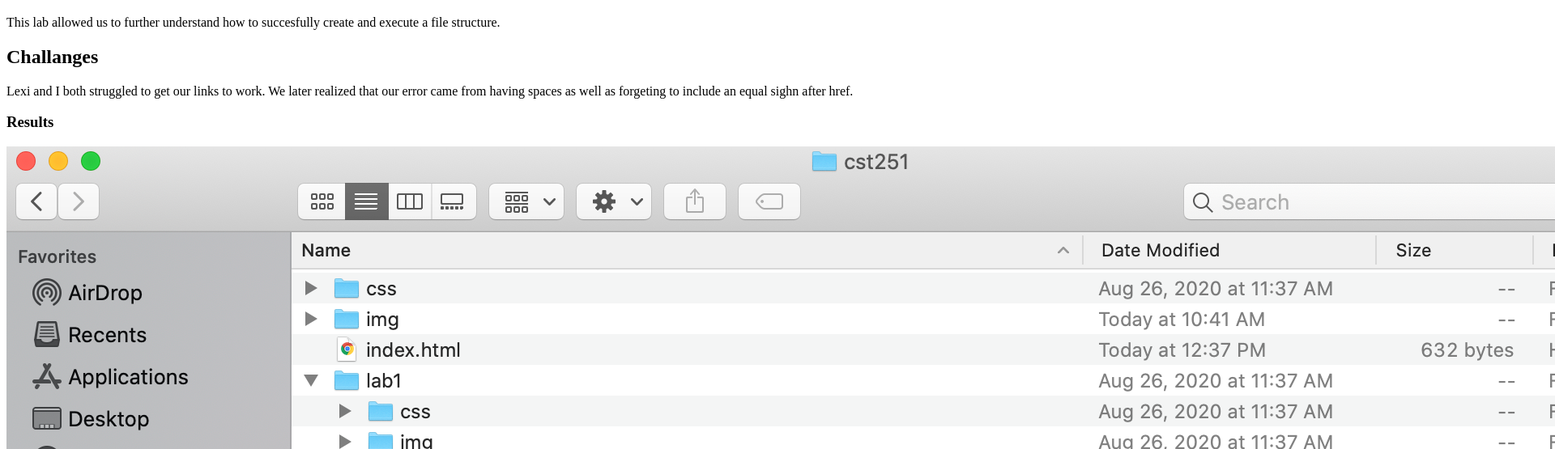
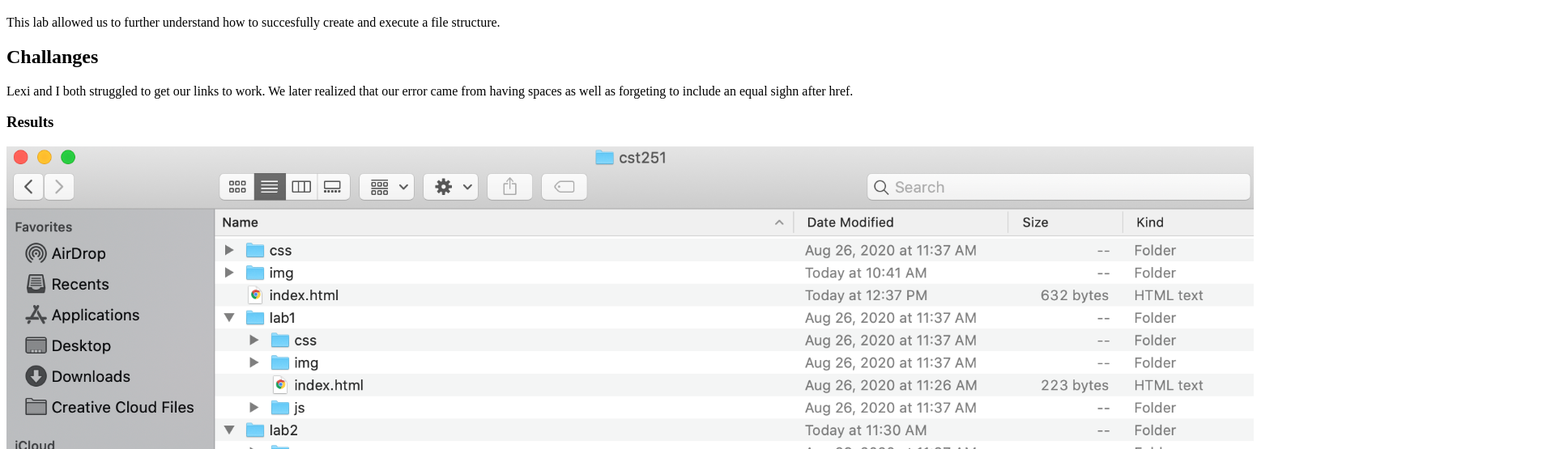
Before and after one commit to abceemi/cst251, a plain HTML site: page lab3/filestructure.html in a window 1280 px wide. Shown: the part 61-616 px from the top of the page at 81% size, 1920 px wide, since content can reach past the window. Drawn offline with Linux system fonts and the light colour scheme.

Commit message:
Update filestructure.html

```diff
--- a/lab3/filestructure.html
+++ b/lab3/filestructure.html
@@ -15,6 +15,6 @@
 	<p>Lexi and I both struggled to get our links to work.
 		We later realized that our error came from having spaces as well as forgeting to include an equal sighn after href.</p>
 	<h3>Results</h3>
-	<img src="img/filestructure.png" alt="filestructure"/>
+	<img src="img/filestructure.png" height=800 with=800 alt="filestructure"/>
 </body>
 </html>
```
